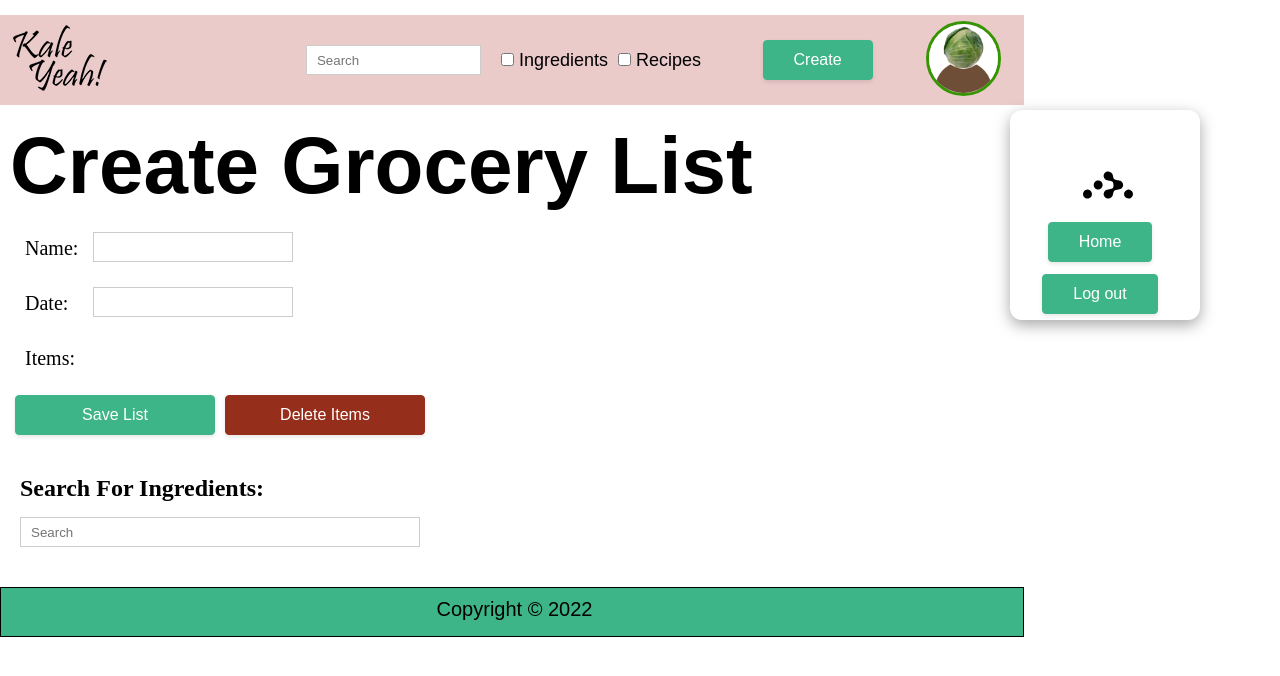
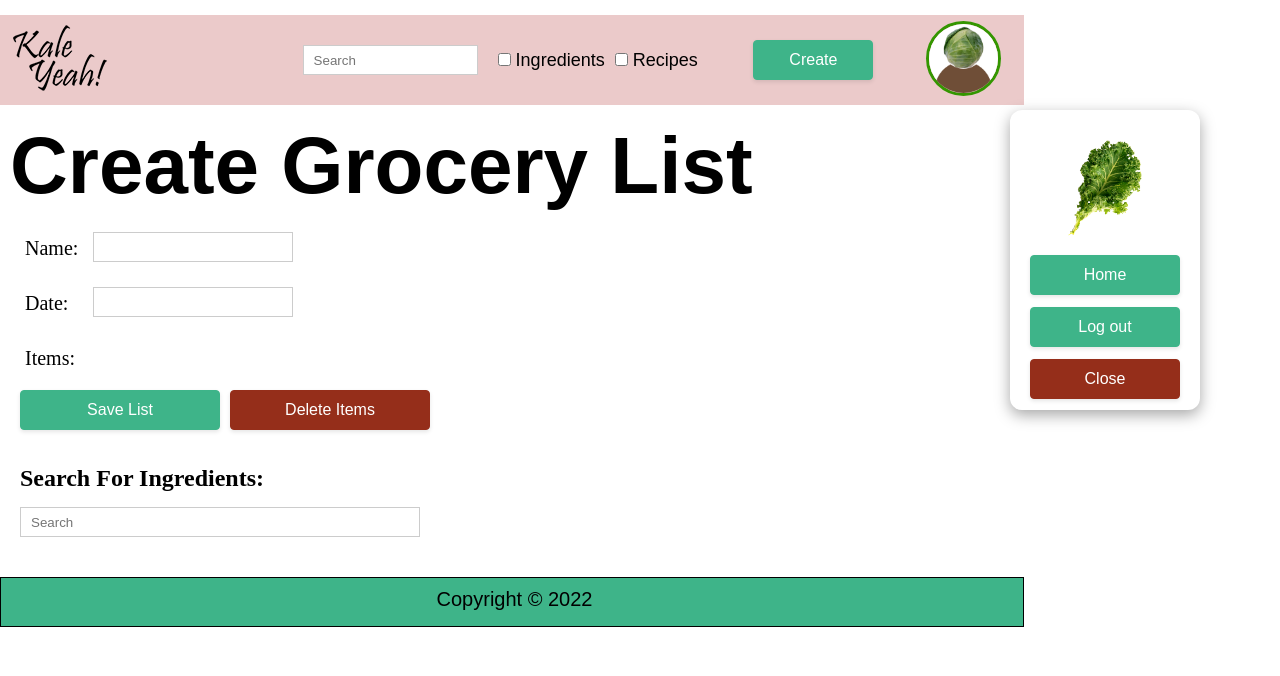
Before and after one commit to April-2022-LC-LiftOff/kale-yeah-web, a React (Create React App) app: page /create-list in a window 1280 px wide. Both pictures are taken after a click on the element 958 px from the left and 60 px from the top of the page. Shown: the top 676 px of the page. Built offline with nearby package versions, Linux system fonts and the light colour scheme.

Commit message:
profile img modal css changes

```diff
--- a/src/components/CreateGroceryListPage/CreateGroceryListPage.css
+++ b/src/components/CreateGroceryListPage/CreateGroceryListPage.css
@@ -64,6 +64,7 @@
     cursor: pointer;
     font-size: 16px;
     width: 200px;
+    margin-left: 10px;
 }
 
 .delete button {
@@ -76,6 +77,7 @@
     cursor: pointer;
     font-size: 16px;
     width: 200px;
+    margin-left: 10px;
 }
 
 #save button:hover {
--- a/src/components/HeaderBar/CreateButton.css
+++ b/src/components/HeaderBar/CreateButton.css
@@ -8,6 +8,7 @@
     cursor: pointer;
     font-size: 16px;
     margin-right: 15px;
+    width: 120px;
 }
 
 #create-btn button:hover {
@@ -25,6 +26,7 @@
     cursor: pointer;
     font-size: 16px;
     margin-right: 15px;
+    width: 120px;
 }
 
 #close-btn button:hover {
--- a/src/components/HeaderBar/CreateModal.css
+++ b/src/components/HeaderBar/CreateModal.css
@@ -1,17 +1,17 @@
 .modal-container {
     position: absolute;
-    top: 25%;
+    top: 22%;
     left: 75%;
     transform: translate(-50%, -50%);
     width: 200px;
-    height: 250px;
+    height: 200px;
     border-radius: 12px;
     background-color: white;
     box-shadow: rgba(0, 0, 0, 0.35) 0px 5px 15px;
     display: flex;
     flex-direction: column;
-    padding-top: 25px;
-    /* padding: 25px;  */
+    justify-content: space-around;
+    padding-top: 15px;
     align-items: center;
 }
 
@@ -35,7 +35,7 @@
     cursor: pointer;
     font-size: 16px;
     width: 150px;
-    margin-top: 15px;
+    margin-top: -5px;
 }
 
 .recipe-btn {
--- a/src/components/HeaderBar/CreateModal.js
+++ b/src/components/HeaderBar/CreateModal.js
@@ -25,11 +25,11 @@ function CreateModal({ closeModal }) {
               Recipe
             </button>
           </tr>
-          <tr>
+          {/* <tr>
             <button onClick={() => closeModal(false)} className='close-btn'>
               Close
             </button>
-          </tr>
+          </tr> */}
         </tbody>
 
 
--- a/src/components/HeaderBar/CreateModal2.css
+++ b/src/components/HeaderBar/CreateModal2.css
@@ -1,37 +1,24 @@
 .modal{
-    /* display: flex;
-    flex-direction: column;
-    justify-content: space-evenly;
-    align-items: center;
-    width: 375px;
-    height: 100px;
-    font-family: 'Gadugi', sans-serif;
-    border: 1px black solid;  */
-
     position: absolute;
     top: 110px;
     right: 400px;
     width: 190px;
-    height: 210px;
+    height: 300px;
     border-radius: 12px;
     background-color: white;
     box-shadow: rgba(0, 0, 0, 0.35) 0px 5px 15px;
     display: flex;
     flex-direction: column;
+    justify-content: center;
     padding: 25px;
-    align-items: left;
+    align-items: center;
     margin-right:-320px;
-
-  }
+}
 
 .buttons {
     display: flex;
     flex-direction: row;
     justify-content: space-evenly;
-}
-
-button {
-    margin: 5px;
 }
 
 .home-btn {
@@ -43,7 +30,8 @@ button {
     color: #fff;
     cursor: pointer;
     font-size: 16px;
-    margin-right: 15px;
+    margin-top: 10px;
+    width: 150px;
 }
 
 .logout-btn  {
@@ -55,5 +43,24 @@ button {
     color: #fff;
     cursor: pointer;
     font-size: 16px;
-    margin-right: 15px;
+    margin-top: 10px;
+    width: 150px;
 }
+
+.kale-sm img {
+    margin-right: 10px;
+    margin-top: 20px;
+}
+
+.close-btn2 {
+    background-color: #952e1a;
+    border: 1px solid #952e1a;
+    border-radius: 4px;
+    box-shadow: rgba(0, 0, 0, .1) 0 2px 4px 0;
+    box-sizing: border-box;
+    color: #fff;
+    cursor: pointer;
+    font-size: 16px;
+    width: 150px;
+    margin-top: 10px;
+}
--- a/src/components/HeaderBar/CreateModal2.js
+++ b/src/components/HeaderBar/CreateModal2.js
@@ -4,6 +4,7 @@ import './CreateModal2.css'
 import { Context } from '../../Context';
 import {useContext } from "react";
 import  * as  SiIconName from "react-icons/si";
+const Kale = require('../../images/kale-cut.png')
 
 
 function CreateModal2({ closeModal }) {
@@ -22,7 +23,8 @@ function CreateModal2({ closeModal }) {
 
     return (
       <div className='modal'>
-        <p id ='router-icon'> <SiIconName.SiReactrouter size={50}/></p>
+        <div className='kale-sm'><img src={Kale} alt="Kale" width='75px' height='100px'/></div>
+        {/* <p id ='router-icon'> <SiIconName.SiReactrouter size={50}/></p> */}
         <div className='buttons'>
           <table>
             <tbody>
@@ -37,9 +39,9 @@ function CreateModal2({ closeModal }) {
                 </button>
               </tr>
               <tr>
-                {/* <button onClick={() => closeModal(false)}>
+                <button className='close-btn2' onClick={() => closeModal(false)}>
                   Close
-                </button> */}
+                </button>
               </tr>
             </tbody>
           </table>
```
